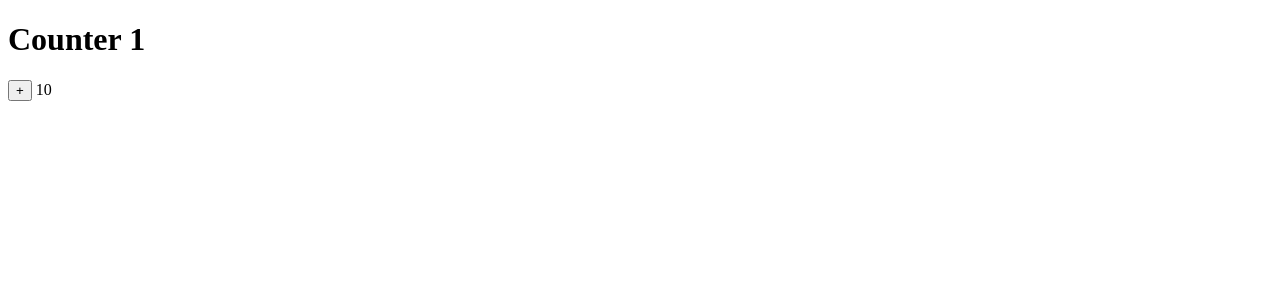
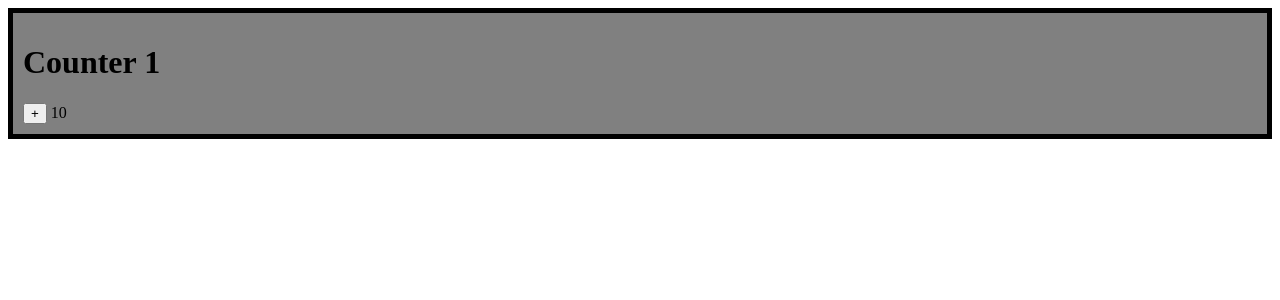
Before and after one commit to egoing/lgcns-2407171, a React (Vite) app: page / in a window 1280 px wide. Shown: the top 300 px of the page. Built offline with nearby package versions, Linux system fonts and the light colour scheme.

Commit message:
인라인 방식으로 css를 적용할 때는 style 태그에 객체를 주입한다. 속성의 이름에는 -를 허용하지 않기 때문에 낙타 표기법(backgroundColor)를 사용한다.

```diff
--- a/src/App.tsx
+++ b/src/App.tsx
@@ -3,18 +3,14 @@ import "./App.css";
 
 function Counter({ title, initValue }: { title: string; initValue: number }) {
     const [count, setCount] = useState(initValue);
-    // function handleClick() {
-    //     setCount(count + 1);
-    // }
-
-    // const handleClick = () => {
-    //     setCount(count + 1);
-    // };
-
     const handleClick = () => setCount(count + 1);
-
+    const css = {
+        border: "5px solid black",
+        backgroundColor: "gray",
+        padding: "10px",
+    };
     return (
-        <div>
+        <div style={css}>
             <h1>{title}</h1>
             <button onClick={handleClick}>+</button> {count}
         </div>
```
